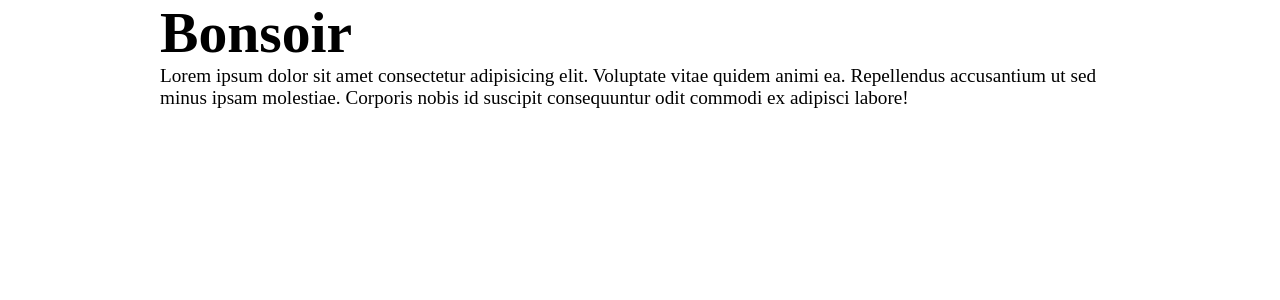
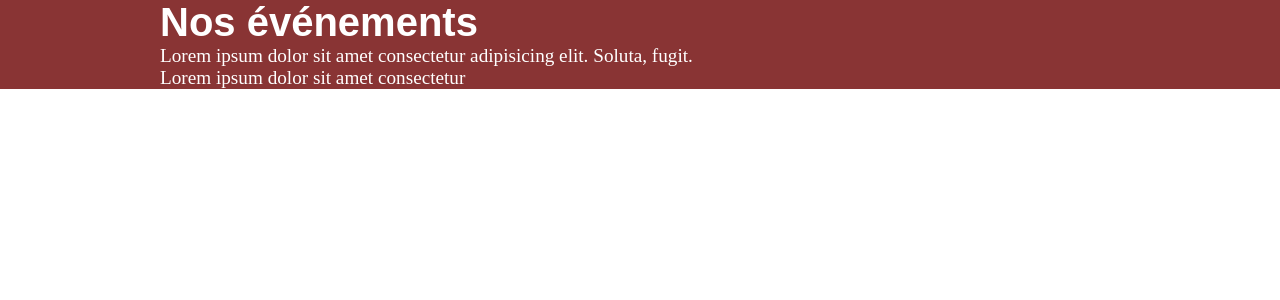
Before and after one commit to swanyptx/lucky-p, a Next.js app: page / in a window 1280 px wide. Shown: the top 300 px of the page. Built offline with nearby package versions, Linux system fonts and the light colour scheme.

Commit message:
Update Calendar component

```diff
--- a/components/Calendar.js
+++ b/components/Calendar.js
@@ -0,0 +1,17 @@
+export default function Calendar() {
+    return(
+        <div className="events flex h-screen justify-center items-center">
+            <div className="container">
+                        <h2 className="text-center p-10">Nos événements</h2>
+                <div className="md:flex justify-center items-center">
+                    <div className="calendar m-10 h-48 bg-gray-400">
+                        <p>Lorem ipsum dolor sit amet consectetur adipisicing elit. Soluta, fugit.</p>
+                    </div>
+                    <div className="text-events">
+                        <p className="text-center">Lorem ipsum dolor sit amet consectetur </p>
+                    </div>
+                </div>
+            </div>
+        </div>
+    )
+}
--- a/pages/index.js
+++ b/pages/index.js
@@ -1,20 +1,7 @@
-import Head from 'next/head'
-
+import Calendar from '../components/Calendar'
 
 export default function Home() {
   return (
-    <div className="">
-      <Head>
-        <title>La Luck</title>
-        <link rel="icon" href="/favicon.ico" />
-        <link rel="preconnect" href="https://fonts.gstatic.com"/>
-        <link href="https://fonts.googleapis.com/css2?family=Poppins&display=swap" rel="stylesheet"/>
-      </Head>
-
-      <div className="container">
-          <h1>Bonsoir</h1>
-          <p>Lorem ipsum dolor sit amet consectetur adipisicing elit. Voluptate vitae quidem animi ea. Repellendus accusantium ut sed minus ipsam molestiae. Corporis nobis id suscipit consequuntur odit commodi ex adipisci labore!</p>
-      </div>
-    </div>
+    <Calendar />
   )
 }
--- a/styles/globals.scss
+++ b/styles/globals.scss
@@ -5,3 +5,19 @@
 h2 {
  font-family: "Poppins", sans-serif;
 }
+
+.events {
+    background-color: $mainRed;
+
+    .container {
+             color: white;
+
+             h2 {
+                 font-size: 2.5rem;
+             }
+    }
+
+    iframe {
+        max-width: 80%;
+    }
+}
```
Also changed, not shown: 1 other file (tests, documents, lock files or other folders).
